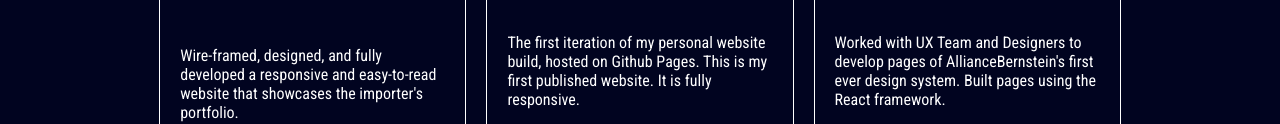
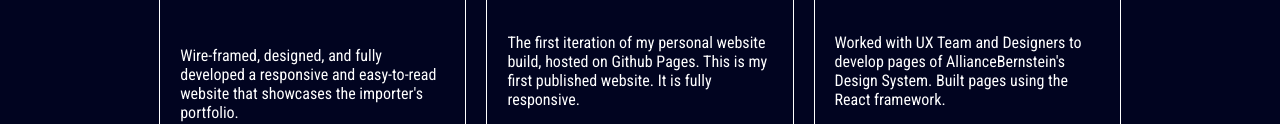
Before and after one commit to arunmassand/arunmassand.github.io, a plain HTML site: page projects.html in a window 1280 px wide. Shown: the part 676-800 px from the top of the page. Drawn offline with Linux system fonts and the light colour scheme.

Commit message:
content fix on projects

```diff
--- a/projects.html
+++ b/projects.html
@@ -78,7 +78,7 @@
       <div class="tile">
         <span class="fas fa-file-code"></span>
         <p class="project-name">AB Design System</p>
-        <p>Worked with UX Team and Designers to develop pages of AllianceBernstein's first ever design system. Built pages using the React framework.</p>
+        <p>Worked with UX Team and Designers to develop pages of AllianceBernstein's Design System. Built pages using the React framework.</p>
         <p class="mono">React.js, HTML5, SASS, Git, Azure</p>
       </div>
       <div class="tile">
```
